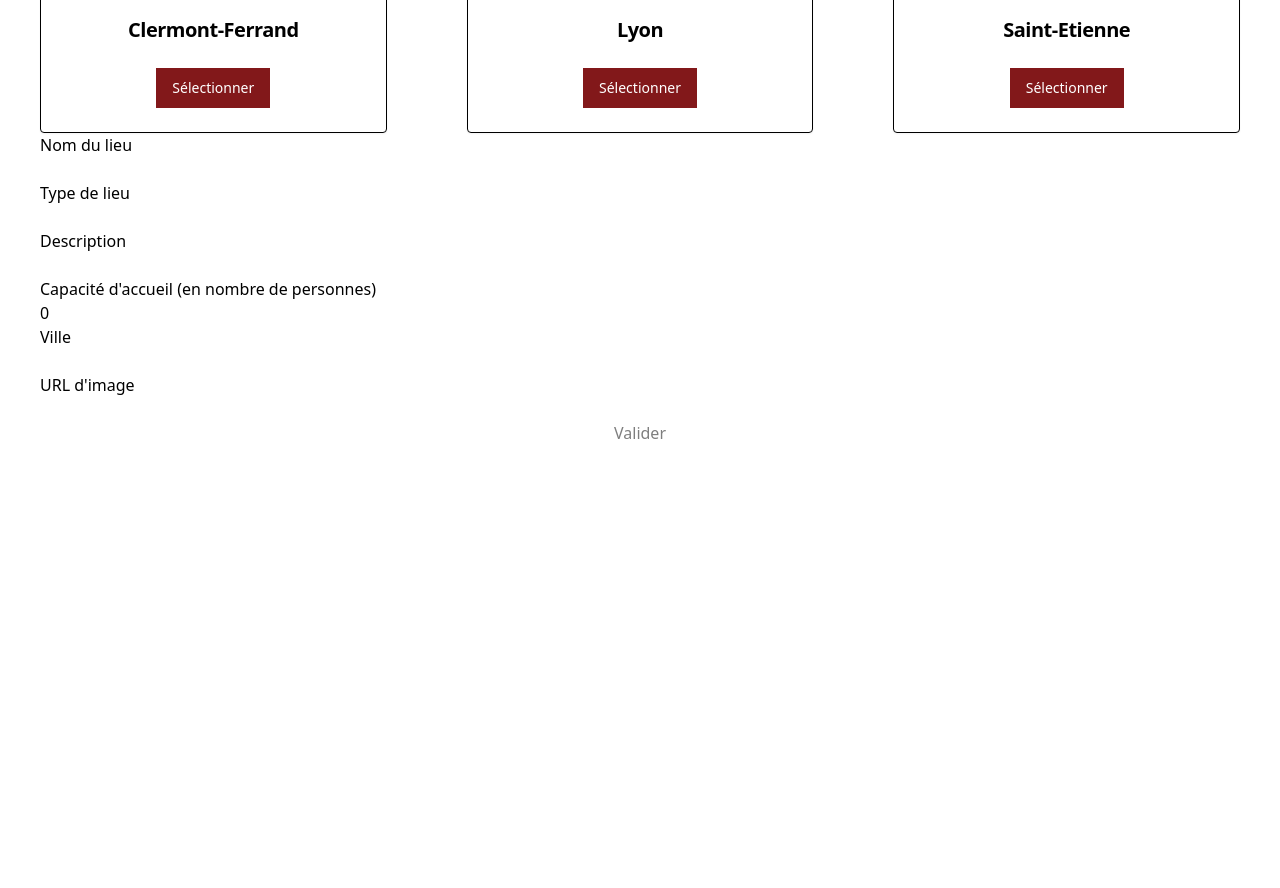
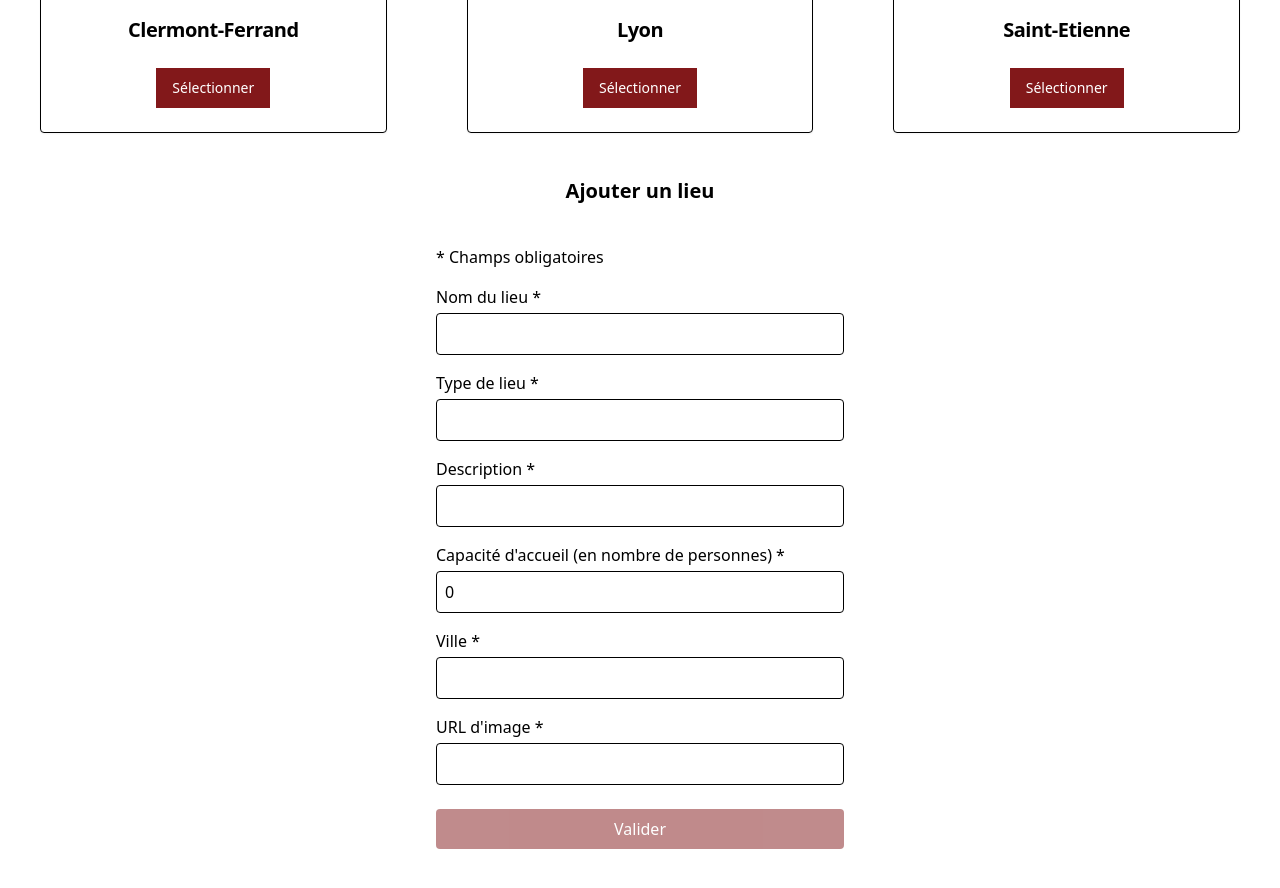
Before and after one commit to GabrielAlbinet/echovisuel-mecelacata, an Angular app: page /venues in a window 1280 px wide. Shown: the part 540-1428 px from the top of the page. Before the commit the page ends 1025 px from the top, so only its background shows below. Built offline with nearby package versions, Linux system fonts and the light colour scheme.

Commit message:
Formulaire d'ajout de venue avec validators terminé

```diff
--- a/src/app/components/venue-form/venue-form.component.html
+++ b/src/app/components/venue-form/venue-form.component.html
@@ -1,39 +1,47 @@
-<form [formGroup]="venueForm" (ngSubmit)="onSubmit()" class="flex flex-col">
-
-    <label for="name">Nom du lieu</label>
-    <input id="name" type="text" formControlName="name" required/>
+<form [formGroup]="venueForm" (ngSubmit)="onSubmit()" class="flex flex-col gap-4 max-w-md mx-auto p-5 mt-6">
+<h3 class="text-xl font-semibold text-center mb-6">Ajouter un lieu</h3>
+<span>* Champs obligatoires</span>
+    <div class="flex flex-col gap-1">
+        <label for="name">Nom du lieu *</label>
+        <input id="name" type="text" formControlName="name" required class="border rounded-sm p-2"/>
         @if( venueForm.controls.name.invalid && (venueForm.controls.name.dirty || venueForm.controls.name.touched)) {
-        <div class="text-red-900">
+            <div class="text-red-900 text-sm">
                 @if(venueForm.controls.name.hasError('required')) {
                     <p>Le nom est obligatoire</p>
                 }
             </div>
         }
+    </div>
 
-    <label for="type">Type de lieu</label>
-    <input id="type" type="text" formControlName="type" required/>
+    <div class="flex flex-col gap-1">
+        <label for="type">Type de lieu *</label>
+        <input id="type" type="text" formControlName="type" required class="border rounded-sm p-2"/>
         @if( venueForm.controls.type.invalid && (venueForm.controls.type.dirty || venueForm.controls.type.touched)) {
-        <div class="text-red-900">
+            <div class="text-red-900 text-sm">
                 @if(venueForm.controls.type.hasError('required')) {
                     <p>Le type de lieu est obligatoire</p>
                 }
             </div>
         }
+    </div>
 
-    <label for="description">Description</label>
-    <input id="description" type="text" formControlName="description" required/>
+    <div class="flex flex-col gap-1">
+        <label for="description">Description *</label>
+        <input id="description" type="text" formControlName="description" required class="border rounded-sm p-2"/>
         @if( venueForm.controls.description.invalid && (venueForm.controls.description.dirty || venueForm.controls.description.touched)) {
-        <div class="text-red-900">
+            <div class="text-red-900 text-sm">
                 @if(venueForm.controls.description.hasError('required')) {
                     <p>La description est obligatoire</p>
                 }
             </div>
         }
+    </div>
 
-    <label for="capacity">Capacité d'accueil (en nombre de personnes)</label>
-    <input id="capacity" type="number" formControlName="capacity" required/>
+    <div class="flex flex-col gap-1">
+        <label for="capacity">Capacité d'accueil (en nombre de personnes) *</label>
+        <input id="capacity" type="number" formControlName="capacity" required class="border rounded-sm p-2"/>
         @if( venueForm.controls.capacity.invalid && (venueForm.controls.capacity.dirty || venueForm.controls.capacity.touched)) {
-        <div class="text-red-900">
+            <div class="text-red-900 text-sm">
                 @if(venueForm.controls.capacity.hasError('required')) {
                     <p>La capacité est obligatoire</p>
                 }
@@ -43,26 +51,31 @@
                 }
             </div>
         }
+    </div>
 
-    <label for="location">Ville</label>
-    <input id="location" type="text" formControlName="location" required/>
+    <div class="flex flex-col gap-1">
+        <label for="location">Ville *</label>
+        <input id="location" type="text" formControlName="location" required class="border rounded-sm p-2"/>
         @if( venueForm.controls.location.invalid && (venueForm.controls.location.dirty || venueForm.controls.location.touched)) {
-        <div class="text-red-900">
+            <div class="text-red-900 text-sm">
                 @if(venueForm.controls.location.hasError('required')) {
                     <p>La Ville est obligatoire</p>
                 }
             </div>
         }
+    </div>
 
-    <label for="image">URL d'image</label>
-    <input id="image" type="text" formControlName="image" required/>
+    <div class="flex flex-col gap-1">
+        <label for="image">URL d'image *</label>
+        <input id="image" type="text" formControlName="image" required class="border rounded-sm p-2"/>
         @if( venueForm.controls.image.invalid && (venueForm.controls.image.dirty || venueForm.controls.image.touched)) {
-        <div class="text-red-900">
+            <div class="text-red-900 text-sm">
                 @if(venueForm.controls.image.hasError('required')) {
                     <p>Une image est obligatoire</p>
                 }
             </div>
         }
+    </div>
 
-    <button type="submit" [disabled]="venueForm.invalid" class="disabled:opacity-50 disabled:cursor-not-allowed">Valider</button>
+    <button type="submit" [disabled]="venueForm.invalid" class="bg-red-900 text-white rounded-sm p-2 mt-2 disabled:opacity-50 disabled:cursor-not-allowed">Valider</button>
 </form>
--- a/src/app/components/venue-form/venue-form.component.ts
+++ b/src/app/components/venue-form/venue-form.component.ts
@@ -26,6 +26,7 @@ export class VenueForm {
 
     if(this.venueForm.valid){
       this.venueService.addVenue(newVenue);
+      this.venueForm.reset();
     }
   }
 }
```
Lines whose indentation alone changed are shown as unchanged.
